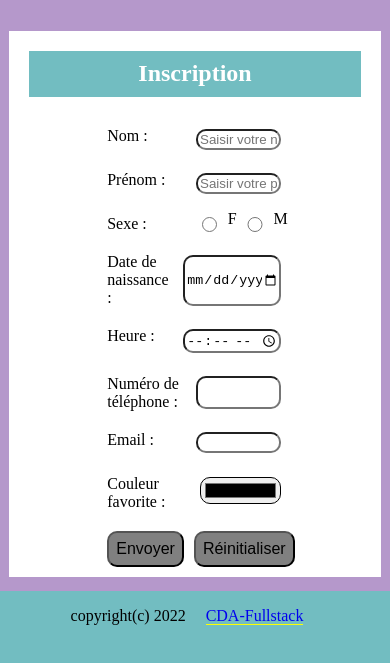
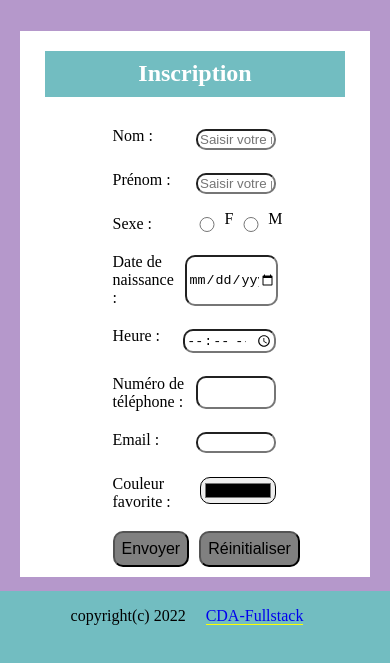
Before and after one commit to ColasRblr/personal-page-simplon, a plain HTML site: page views/register.html in a window 390 px wide. Shown: the part 169-832 px from the top of the page. Drawn offline with Linux system fonts and the light colour scheme.

Commit message:
changing responsive and size element

```diff
--- a/style/style.css
+++ b/style/style.css
@@ -3,6 +3,11 @@
   body{
     margin:auto;
     background-color: #B598CB;
+    width: 100%;
+  }
+
+  html {
+    width: 100%;
   }
 
   h2 {
@@ -12,13 +17,14 @@
     justify-content: center;
     font-size: 1.5em;
     padding:0.4em;
-    width:80vw;
+    width:80%;
     margin : 20px 20px;
     }
 
 
 .page_without_extensions {
     display: flex;
+    width: 100%;
 }
 
  /* Header */
@@ -65,7 +71,7 @@
 #index_sections {
     display: flex;
         flex-direction: column;
-        width: 100vw;
+        width: 100%;
         background-color: white;
         margin: 20px;
 }
@@ -79,6 +85,7 @@
     .form-container {
         display: flex;
         justify-content: center;
+        width: 100%;
     }
 
 
@@ -89,12 +96,12 @@
 
     form{
         background-color: white;
-        width: 100vw;
+        width: 100%;
         display: flex;
         flex-direction: column;
         align-items: center;
         margin : 20px;
-        margin-bottom : 10vh;
+        margin-bottom : 10px;
     }
     .form_line, .button, .label {
     display: flex;
@@ -286,7 +293,7 @@ h5#centrer{
 .projects-page {
         display: flex;
         flex-direction: column;
-        width: 100vw;
+        width: 100%;
         background-color: white;
         margin: 20px;
         margin-bottom : 10vh;
```
